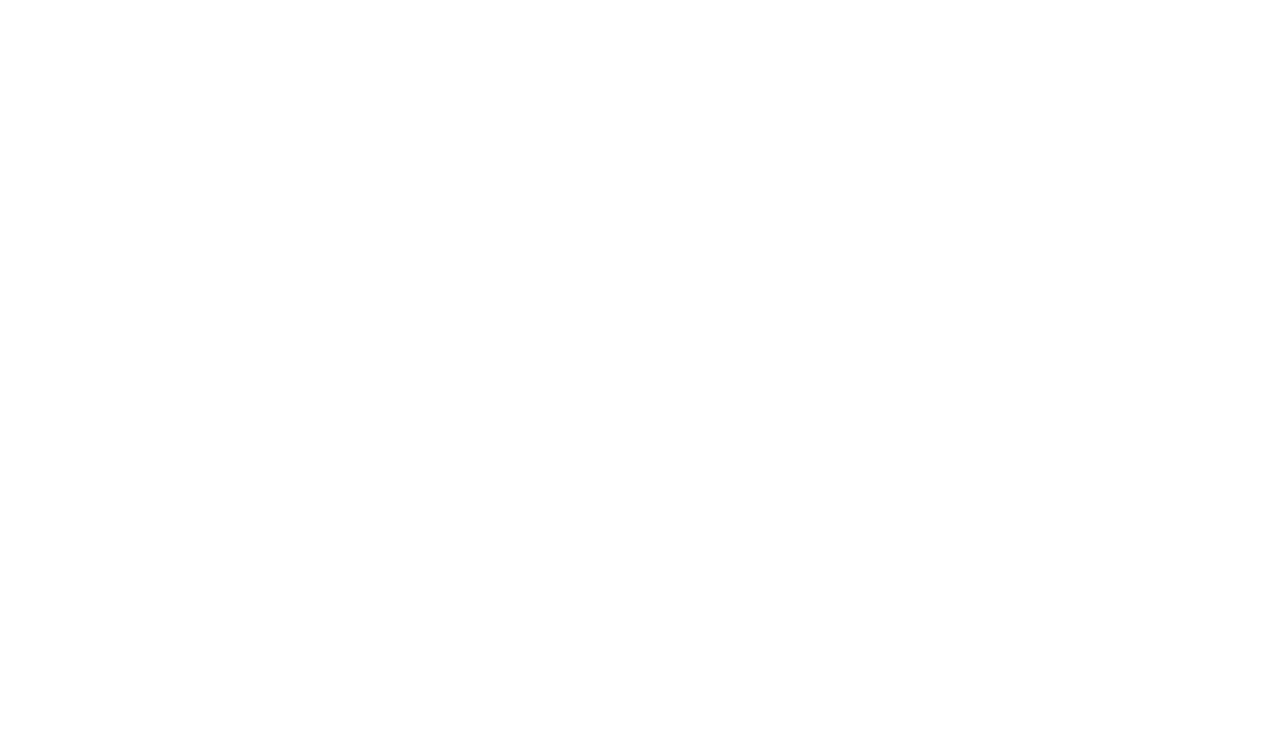
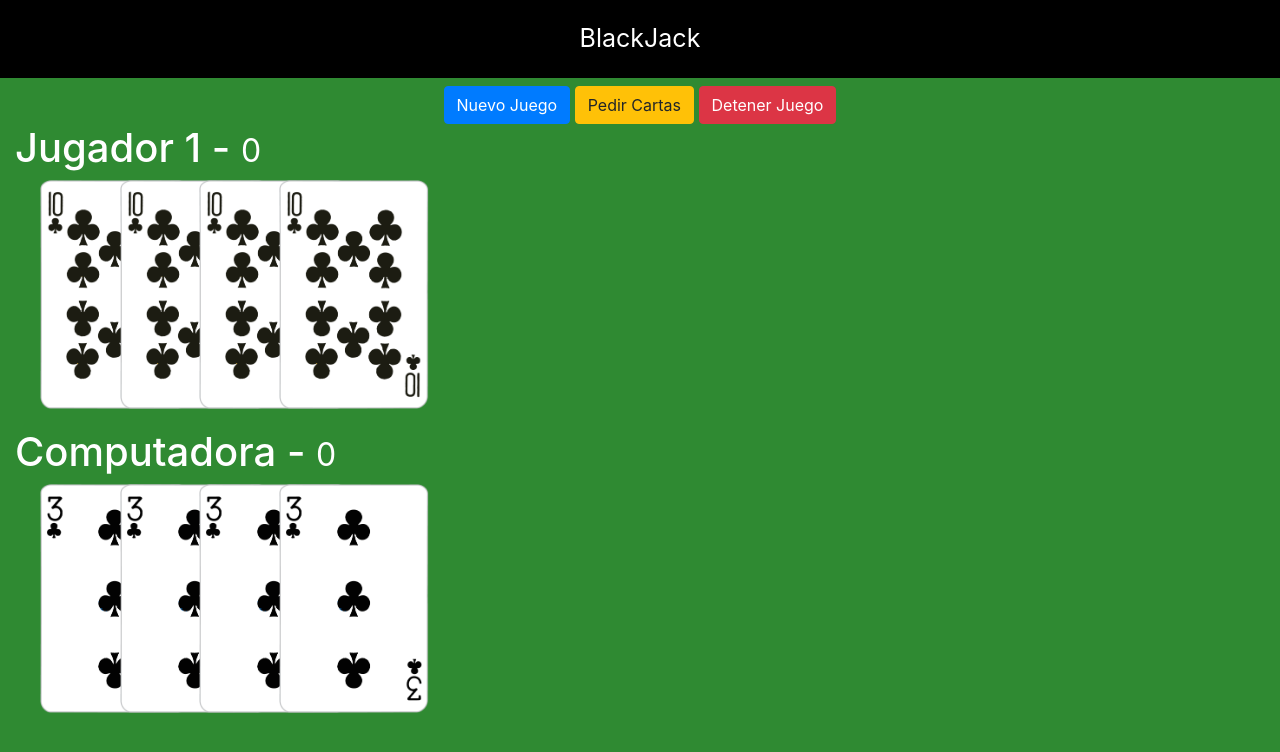
Before and after one commit to ayrton1294/veintiuno, a plain HTML site: page index.html in a window 1280 px wide. Drawn offline with nearby package versions, Linux system fonts and the light colour scheme.

Commit message:
Agregando estilo y estructura de nuestro juego

```diff
--- a/assets/css/style.css
+++ b/assets/css/style.css
@@ -0,0 +1,24 @@
+html, body{
+    margin: 0;
+    background-color: #2f8a32;
+    color: white;
+}
+
+.titulo{
+    text-align: center;
+    background-color: black;
+    color: white;
+    padding: 20px;
+    font-size: 25px;
+}
+
+.carta{
+    position: relative;
+    width: 150px;
+    left: 100px;
+    margin-left: -75px;
+}
+
+#computadora-cartas, #jugador-cartas{
+    height: 240px;
+}
--- a/index.html
+++ b/index.html
@@ -4,13 +4,48 @@
     <meta charset="UTF-8">
     <meta name="viewport" content="width=device-width, initial-scale=1.0">
     <meta http-equiv="X-UA-Compatible" content="ie=edge">
+    <link rel="stylesheet" href="https://stackpath.bootstrapcdn.com/bootstrap/4.4.1/css/bootstrap.min.css" integrity="sha384-Vkoo8x4CGsO3+Hhxv8T/Q5PaXtkKtu6ug5TOeNV6gBiFeWPGFN9MuhOf23Q9Ifjh" crossorigin="anonymous">
     <link rel="stylesheet" href="assets/css/style.css">
-    <link rel="stylesheet" href="https://stackpath.bootstrapcdn.com/bootstrap/4.4.1/css/bootstrap.min.css" integrity="sha384-Vkoo8x4CGsO3+Hhxv8T/Q5PaXtkKtu6ug5TOeNV6gBiFeWPGFN9MuhOf23Q9Ifjh" crossorigin="anonymous">
 
     <title>BlackJack</title>
 </head>
 <body>
 
+    <header class="titulo">
+        BlackJack
+    </header>
+
+    <div class="row mt-2">
+        <div class="col text-center">
+            <button class="btn btn-primary">Nuevo Juego</button>
+            <button class="btn btn-warning">Pedir Cartas</button>
+            <button class="btn btn-danger">Detener Juego</button>
+        </div>
+    </div>
+
+    <div class="row container">
+        <div class="col">
+            <h1>Jugador 1 - <small>0</small></h1>
+            <div id="jugador-cartas">
+                <img class="carta" src="assets/cartas/10C.png">
+                <img class="carta" src="assets/cartas/10C.png">
+                <img class="carta" src="assets/cartas/10C.png">
+                <img class="carta" src="assets/cartas/10C.png">
+            </div>
+        </div>
+    </div>
+
+    <div class="row container mt-2">
+        <div class="col">
+            <h1>Computadora - <small>0</small></h1>
+            <div id="computadora-cartas">
+                <img class="carta" src="assets/cartas/3C.png">
+                <img class="carta" src="assets/cartas/3C.png">
+                <img class="carta" src="assets/cartas/3C.png">
+                <img class="carta" src="assets/cartas/3C.png">
+            </div>
+        </div>
+    </div>
     <script src="assets/js/juego.js"></script>
 </body>
 </html>
```
